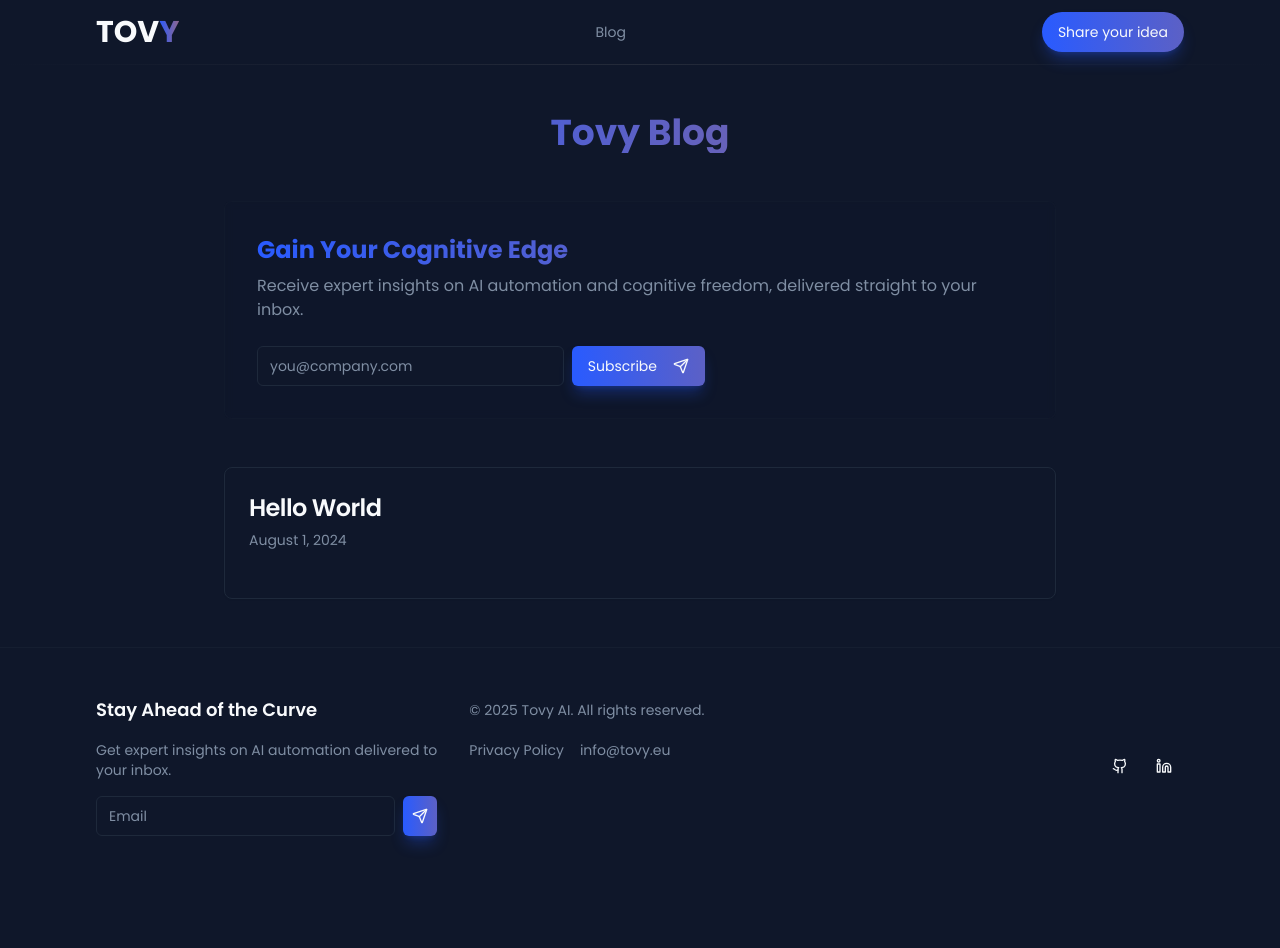
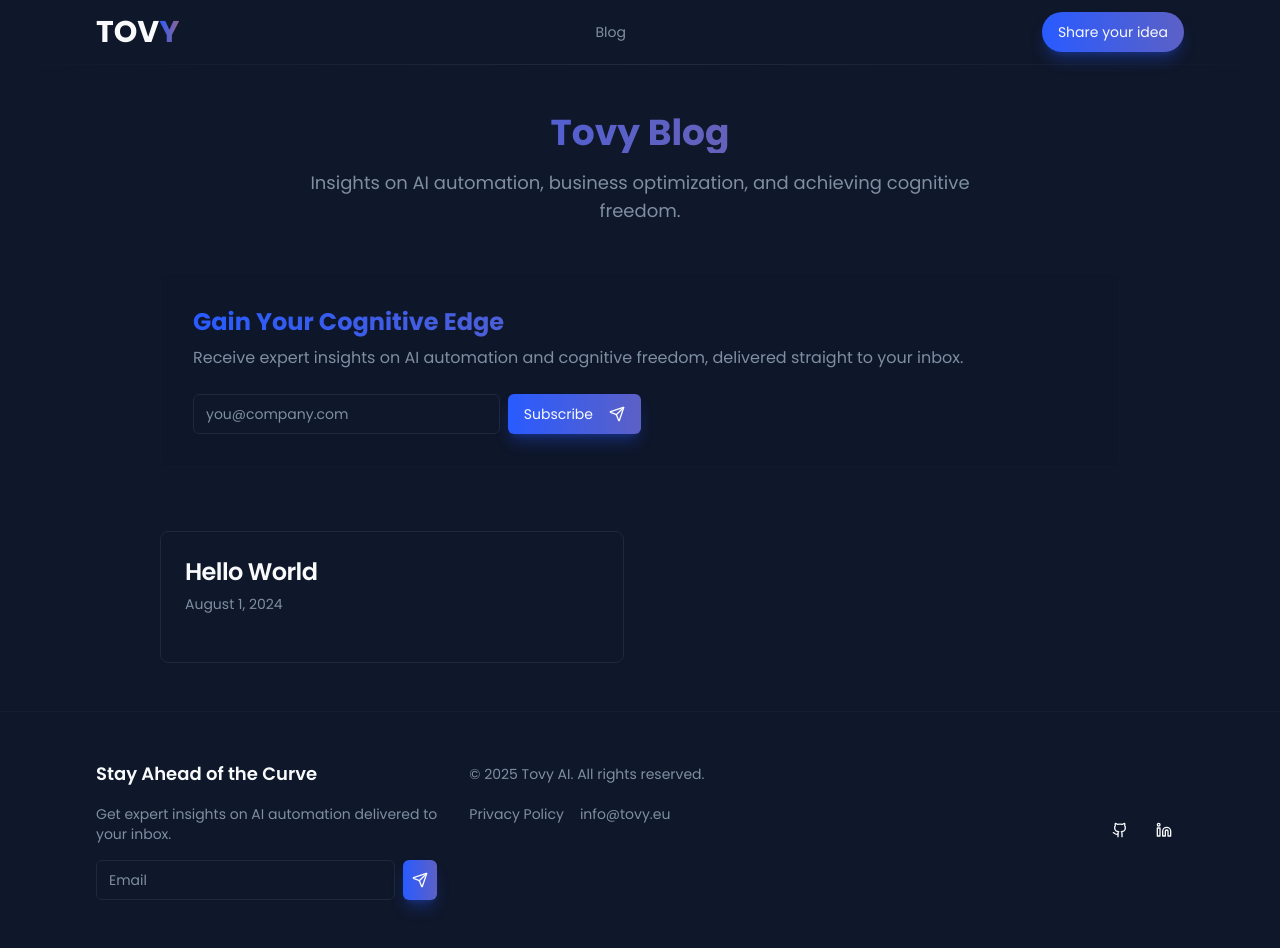
Before and after one commit to tovy-eu/tovy.eu-website, a Next.js app: page /blog in a window 1280 px wide. Before the commit the page ends 884 px from the top, so only its background shows below. Built offline with nearby package versions, Linux system fonts and the light colour scheme.

Commit message:
profesionalize the blog page

```diff
--- a/src/app/blog/page.tsx
+++ b/src/app/blog/page.tsx
@@ -14,24 +14,27 @@ export default function BlogHome() {
   const allPostsData = getSortedPostsData();
 
   return (
-    <div className="container mx-auto max-w-4xl py-12 px-4 md:px-8">
-      <h1 className="text-4xl font-bold mb-8 text-center bg-gradient-to-r from-primary to-[#8F668C] bg-clip-text text-transparent">Tovy Blog</h1>
+    <div className="container mx-auto max-w-5xl py-12 px-4 md:px-8">
+      <div className="text-center mb-12">
+        <h1 className="text-4xl font-bold mb-4 bg-gradient-to-r from-primary to-[#8F668C] bg-clip-text text-transparent">Tovy Blog</h1>
+        <p className="text-lg text-muted-foreground max-w-2xl mx-auto">Insights on AI automation, business optimization, and achieving cognitive freedom.</p>
+      </div>
 
-      <div className="my-12">
+      <div className="mb-16">
         <SubscriptionForm />
       </div>
 
-      <div className="grid gap-8">
+      <div className="grid grid-cols-1 md:grid-cols-2 gap-8">
         {allPostsData.map(({ id, date, title, excerpt }) => (
-          <Link href={`/blog/${id}`} key={id}>
-            <Card className="hover:border-primary transition-colors">
+          <Link href={`/blog/${id}`} key={id} className="block group">
+            <Card className="h-full flex flex-col transition-all duration-300 ease-in-out group-hover:border-primary group-hover:shadow-lg group-hover:-translate-y-1">
               <CardHeader>
-                <CardTitle className="text-2xl">{title}</CardTitle>
+                <CardTitle className="text-xl lg:text-2xl group-hover:text-primary transition-colors">{title}</CardTitle>
                 <CardDescription>
                   <time dateTime={date}>{format(new Date(date), 'LLLL d, yyyy')}</time>
                 </CardDescription>
               </CardHeader>
-              <CardContent>
+              <CardContent className="flex-grow">
                 <p className="text-muted-foreground">{excerpt}</p>
               </CardContent>
             </Card>
```
